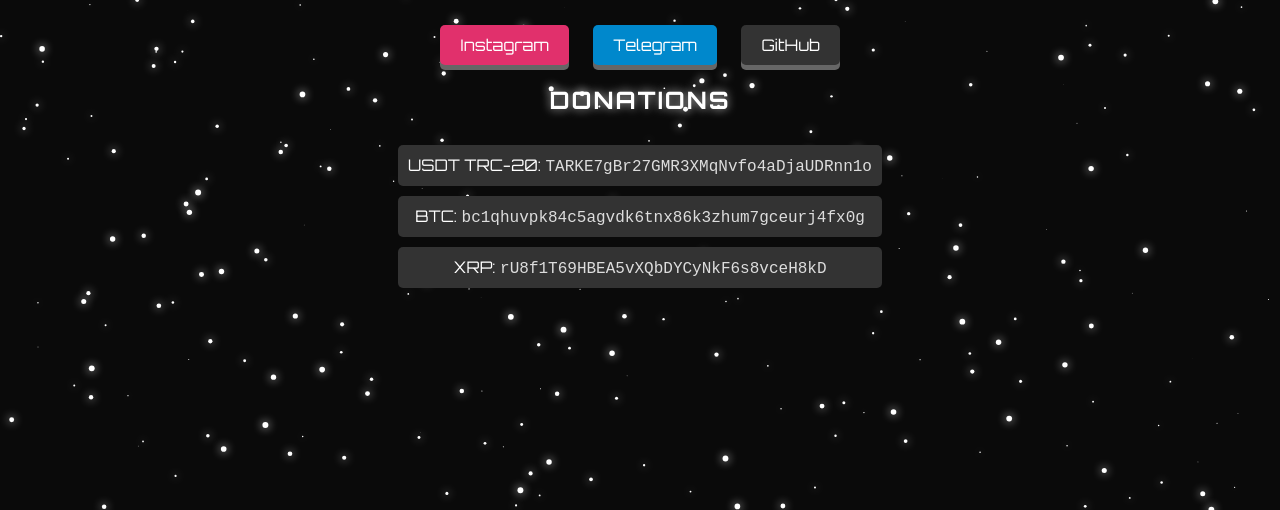
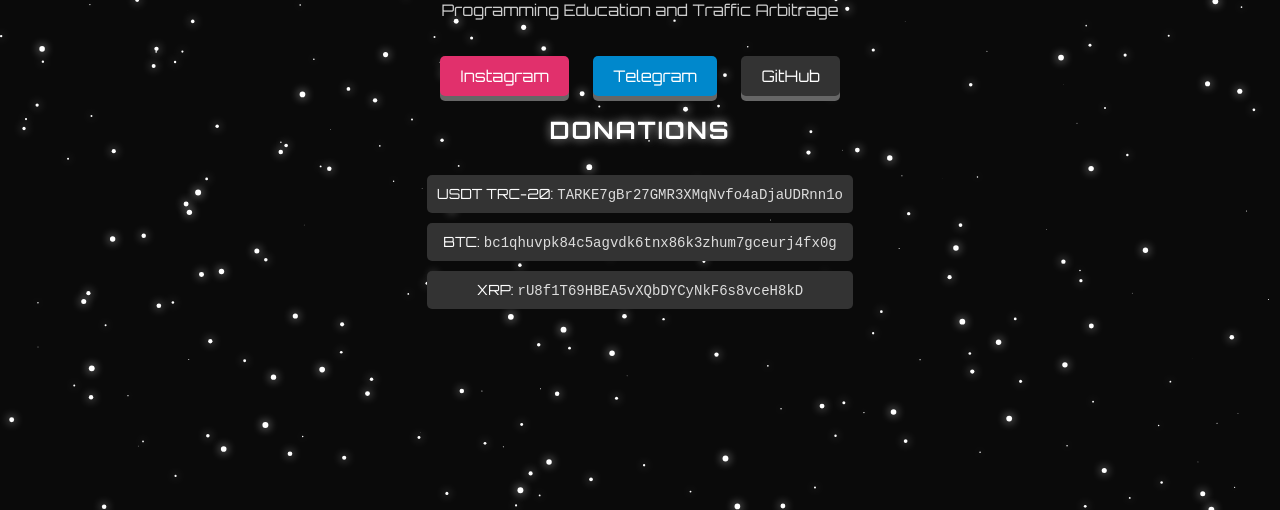
Before and after one commit to 4ika64ik/STAC, a plain HTML site: page index.html in a window 1280 px wide. Shown: the part 290-800 px from the top of the page. Drawn offline with Linux system fonts and the light colour scheme.

Commit message:
sdfsdfsdf

```diff
--- a/index.html
+++ b/index.html
@@ -9,7 +9,7 @@
 <body>
     <div class="container">
         <h1>SOC</h1>
-
+        <p>Programming Education and Traffic Arbitrage</p>
         <div class="links">
             <a href="https://www.instagram.com/rost.shev?igsh=bjlyb21kaTIxaTc5" target="_blank" class="link instagram">Instagram</a>
             <a href="https://t.me/+IrP5gmeURb82ZjUy" target="_blank" class="link telegram">Telegram</a>
--- a/styles.css
+++ b/styles.css
@@ -69,7 +69,7 @@ canvas {
     padding: 10px;
     border-radius: 5px;
     margin: 10px 0;
-    font-size: 16px; /* Четкость и читаемость */
+    font-size: 14px; /* Четкость и читаемость */
 }
 
 .wallet {
```
